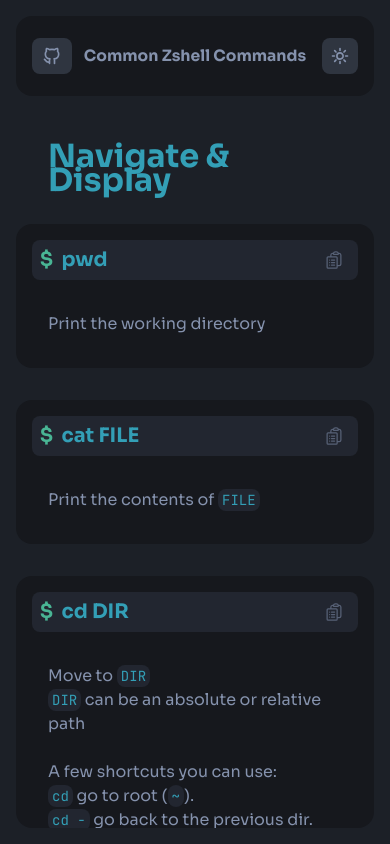
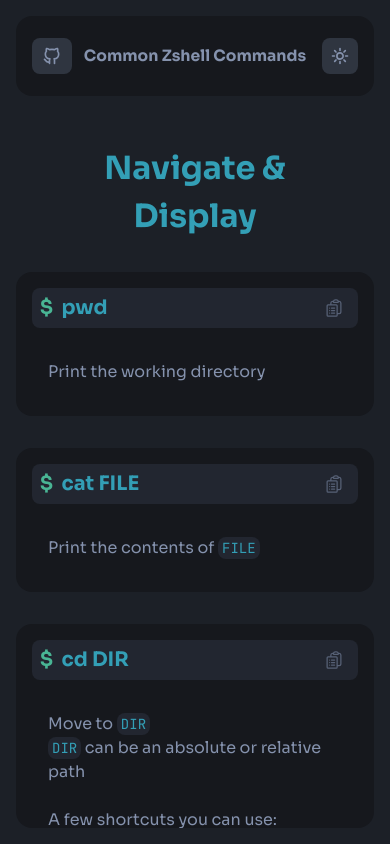
Before and after one commit to SoupCat-Py/zshcheatsheet, a React (Vite) app: page / in a window 390 px wide. Built offline with nearby package versions, Linux system fonts and the light colour scheme.

Commit message:
better section headers for mobile

```diff
--- a/src/styles/CardContainer.module.css
+++ b/src/styles/CardContainer.module.css
@@ -22,3 +22,10 @@
     grid-template-columns: 1fr;
   }
 }
+
+@media (max-width: 490px) {
+  .subheader {
+    text-align: center;
+    line-height: 3rem;
+  }
+}
```
